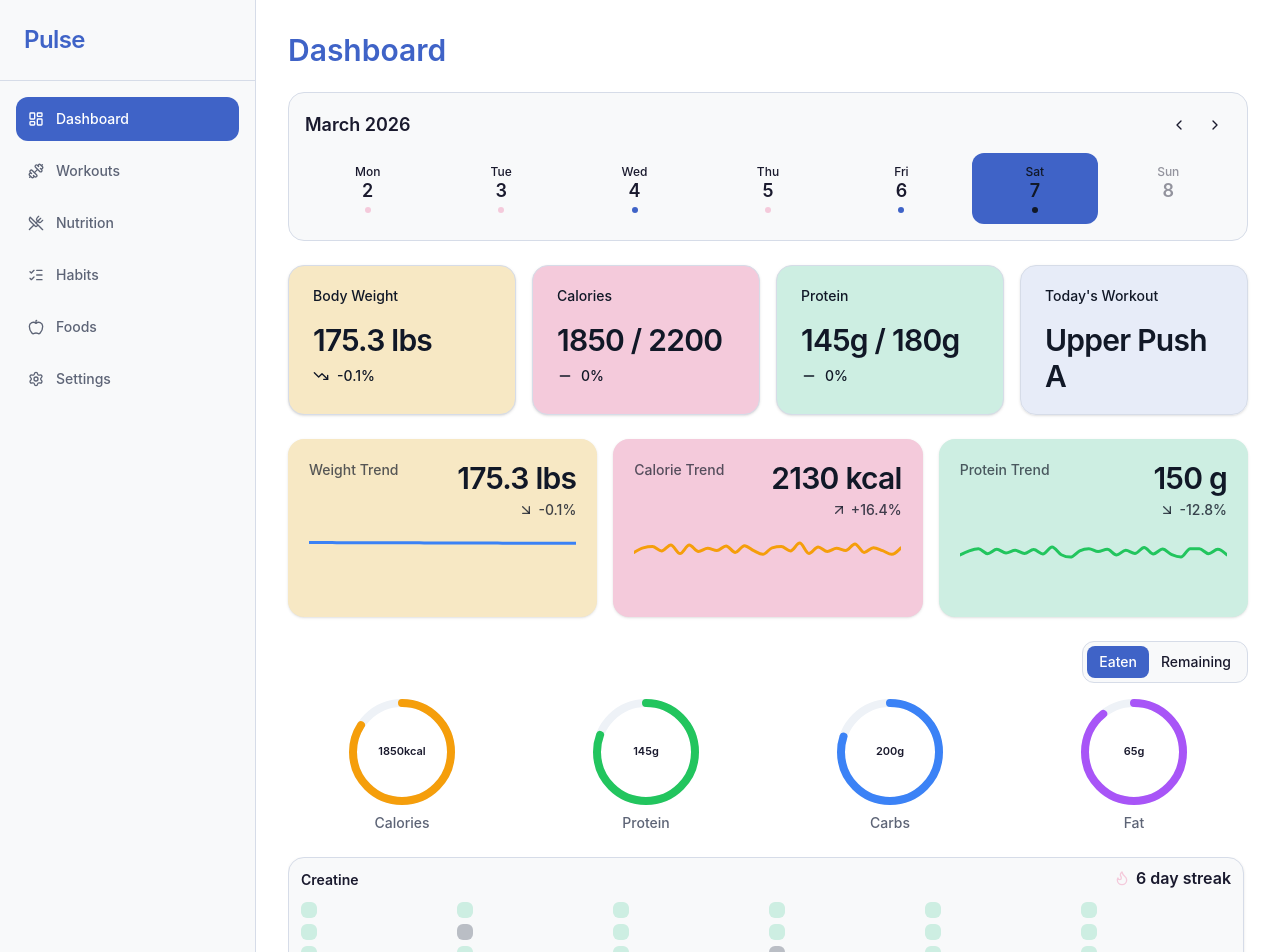
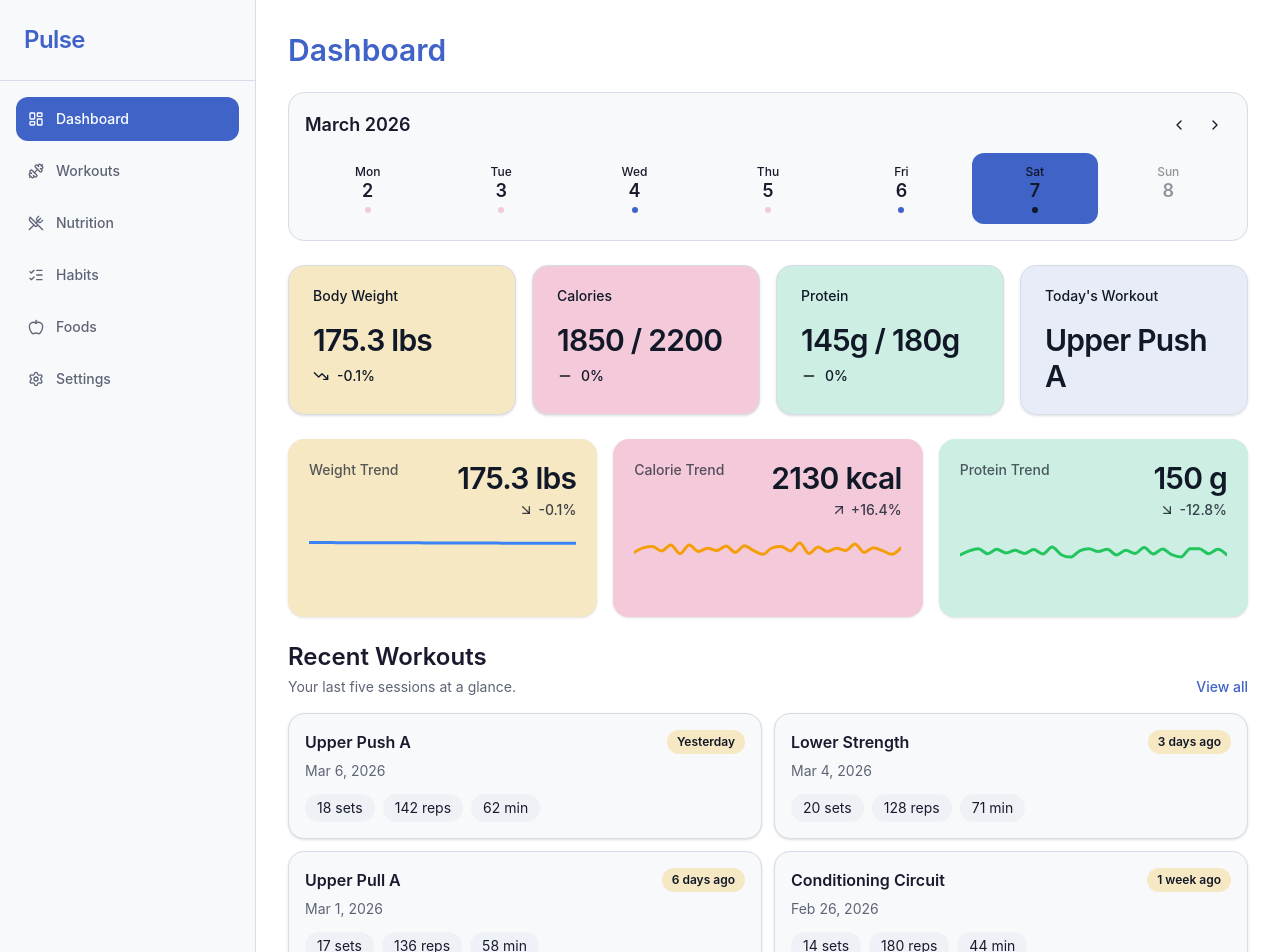
Before and after one commit to derekbeau/pulse-fitness-app, a React (Vite) app in the folder apps/web/: page / in a window 1280 px wide. Shown: the top 952 px of the page. Built offline with nearby package versions, Linux system fonts and the light colour scheme.

Commit message:
fix(web): add recent workouts dashboard cards

```diff
--- /dev/null
+++ b/apps/web/src/features/dashboard/components/recent-workouts.tsx
@@ -0,0 +1,81 @@
+import { Link } from 'react-router';
+
+import { Button } from '@/components/ui/button';
+import { Card } from '@/components/ui/card';
+import { parseDateInput } from '@/lib/date';
+import { formatRelativeWorkoutDate } from '@/features/dashboard/lib/recent-workouts';
+import { mockRecentWorkouts } from '@/lib/mock-data/dashboard';
+
+const WORKOUTS_TO_SHOW = 5;
+
+const dateFormatter = new Intl.DateTimeFormat('en-US', {
+  month: 'short',
+  day: 'numeric',
+  year: 'numeric',
+});
+
+const formatWorkoutDate = (value: string): string => {
+  return dateFormatter.format(parseDateInput(value));
+};
+
+export function RecentWorkouts() {
+  const workouts = mockRecentWorkouts.slice(0, WORKOUTS_TO_SHOW);
+
+  return (
+    <section aria-labelledby="recent-workouts-heading" className="space-y-4">
+      <div className="flex items-end justify-between gap-3">
+        <div className="space-y-1">
+          <h2
+            className="text-xl font-semibold text-foreground md:text-2xl"
+            id="recent-workouts-heading"
+          >
+            Recent Workouts
+          </h2>
+          <p className="text-sm text-muted">Your last five sessions at a glance.</p>
+        </div>
+
+        <Button asChild className="h-auto px-0 py-0" size="sm" variant="link">
+          <Link to="/workouts">View all</Link>
+        </Button>
+      </div>
+
+      <ul className="grid gap-3 md:grid-cols-2 2xl:grid-cols-5">
+        {workouts.map((workout) => (
+          <li key={workout.id}>
+            <Link
+              aria-label={`Open ${workout.name}`}
+              className="block cursor-pointer rounded-xl focus-visible:outline-none focus-visible:ring-2 focus-visible:ring-ring/50"
+              to={`/workouts/${workout.id}`}
+            >
+              <Card
+                className="h-full gap-4 px-4 py-4 transition-transform duration-200 hover:-translate-y-0.5 hover:border-primary/40 hover:shadow-md"
+                data-slot="recent-workout-card"
+              >
+                <div className="space-y-3">
+                  <div className="flex items-start justify-between gap-3">
+                    <div className="space-y-1">
+                      <p className="text-base font-semibold text-foreground">{workout.name}</p>
+                      <time className="text-sm text-muted" dateTime={workout.date}>
+                        {formatWorkoutDate(workout.date)}
+                      </time>
+                    </div>
+
+                    <span className="rounded-full bg-[var(--color-accent-cream)] px-2.5 py-1 text-xs font-semibold text-on-accent">
+                      {formatRelativeWorkoutDate(workout.date)}
+                    </span>
+                  </div>
+
+                  <div className="flex flex-wrap gap-2 text-sm text-foreground">
+                    <span className="rounded-full bg-secondary px-3 py-1">{`${workout.totalSets} sets`}</span>
+                    <span className="rounded-full bg-secondary px-3 py-1">{`${workout.totalReps} reps`}</span>
+                    <span className="rounded-full bg-secondary px-3 py-1">{`${workout.duration} min`}</span>
+                  </div>
+                </div>
+              </Card>
+            </Link>
+          </li>
+        ))}
+      </ul>
+    </section>
+  );
+}
--- /dev/null
+++ b/apps/web/src/features/dashboard/lib/recent-workouts.ts
@@ -0,0 +1,29 @@
+import { getToday, normalizeDate, parseDateInput } from '@/lib/date';
+
+const DAYS_PER_WEEK = 7;
+const MS_PER_DAY = 1000 * 60 * 60 * 24;
+
+export const formatRelativeWorkoutDate = (value: string, today: Date = getToday()): string => {
+  const workoutDate = normalizeDate(parseDateInput(value));
+  const currentDate = normalizeDate(today);
+  const diffInDays = Math.max(
+    0,
+    Math.round((currentDate.getTime() - workoutDate.getTime()) / MS_PER_DAY),
+  );
+
+  if (diffInDays === 0) {
+    return 'Today';
+  }
+
+  if (diffInDays === 1) {
+    return 'Yesterday';
+  }
+
+  if (diffInDays < DAYS_PER_WEEK) {
+    return `${diffInDays} days ago`;
+  }
+
+  const weeks = Math.round(diffInDays / DAYS_PER_WEEK);
+
+  return `${weeks} ${weeks === 1 ? 'week' : 'weeks'} ago`;
+};
--- a/apps/web/src/pages/dashboard.tsx
+++ b/apps/web/src/pages/dashboard.tsx
@@ -4,6 +4,7 @@ import { CalendarPicker } from '@/features/dashboard/components/calendar-picker'
 import { DashboardTrendSparklines } from '@/features/dashboard/components/dashboard-trend-sparklines';
 import { HabitChain } from '@/features/dashboard/components/habit-chain';
 import { MacroRings } from '@/features/dashboard/components/macro-rings';
+import { RecentWorkouts } from '@/features/dashboard/components/recent-workouts';
 import { SnapshotCards } from '@/features/dashboard/components/snapshot-cards';
 import { getToday } from '@/lib/date';
 import { getMockSnapshotForDate } from '@/lib/mock-data/dashboard';
@@ -18,6 +19,7 @@ export function DashboardPage() {
       <CalendarPicker onDateSelect={setSelectedDate} selectedDate={selectedDate} />
       <SnapshotCards snapshot={selectedSnapshot} />
       <DashboardTrendSparklines />
+      <RecentWorkouts />
       <MacroRings snapshot={selectedSnapshot} />
       <HabitChain />
     </section>
```
Also changed, not shown: 2 other files (tests, documents, lock files or other folders).
